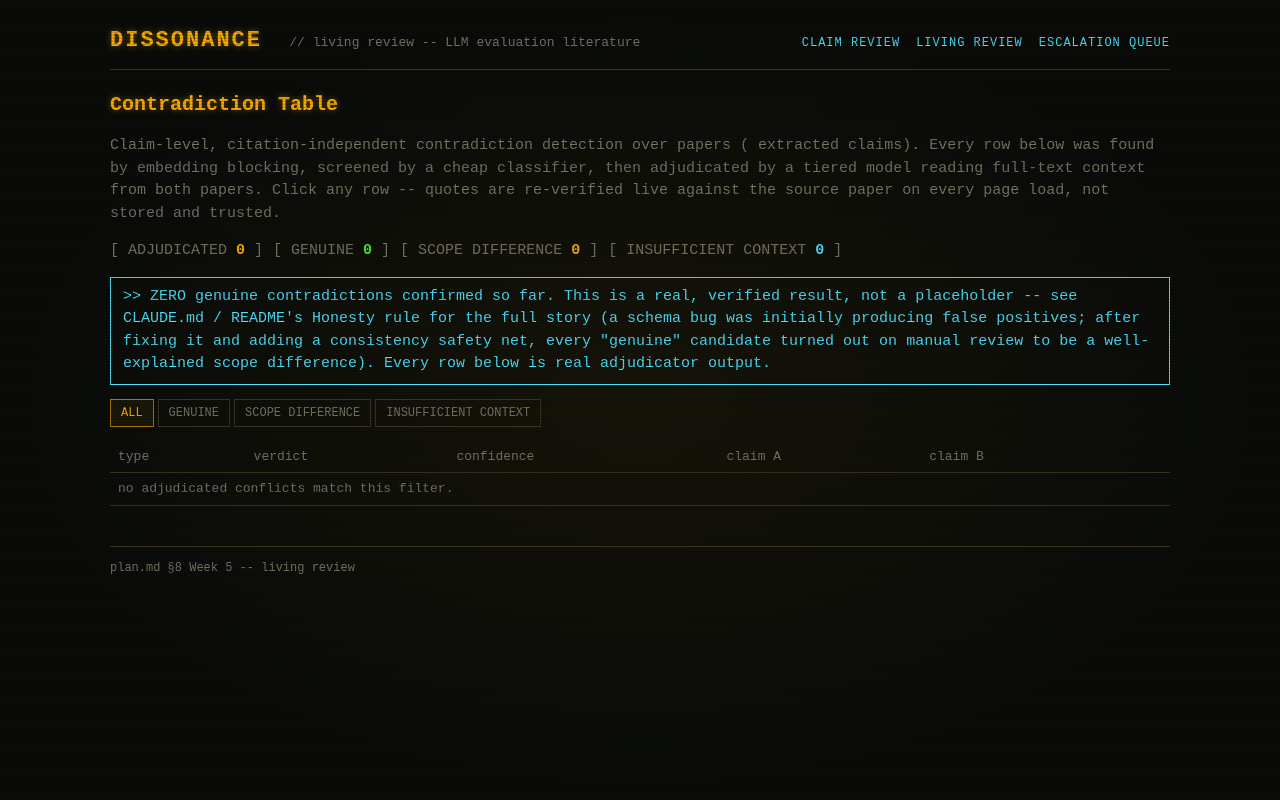
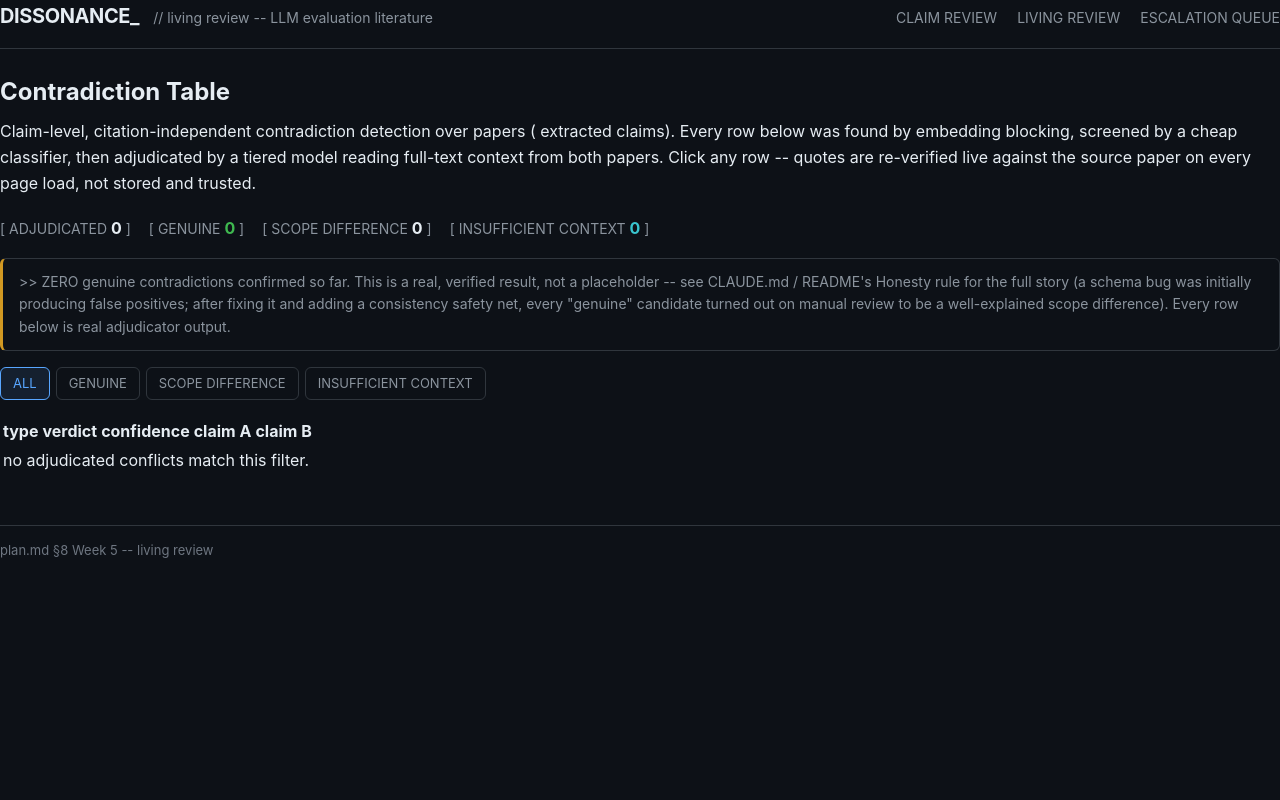
Before and after one commit to ashutosh-rath02/dissonance, a FastAPI app: page /review in a window 1280 px wide. Run offline with FastAPI, Linux system fonts and the light colour scheme.

Commit message:
Redesign UI: replace low-contrast CRT theme with a readable dark UI

```diff
--- a/web/static/style.css
+++ b/web/static/style.css
@@ -1,18 +1,19 @@
-/* Dissonance claim review -- amber-phosphor CRT terminal theme. */
+/* Dissonance -- clean dark UI. Sans-serif for body text, monospace only for
+   data (ids, quotes, code) so long-form reading stays comfortable. */
 
 :root {
-  --bg:        #0a0c09;
-  --bg-panel:  #12150f;
-  --amber:     #ffb000;
-  --amber-dim: #a87500;
-  --green:     #39ff14;
-  --green-dim: #1f8c0b;
-  --red:       #ff4d4d;
-  --red-dim:   #8c2b2b;
-  --cyan:      #4de3ff;
-  --text-dim:  #7a7562;
-  --border:    #3a3320;
-  --glow: 0 0 6px rgba(255, 176, 0, 0.45);
+  --bg:          #0d1117;
+  --bg-panel:    #161b22;
+  --bg-raised:   #1c2129;
+  --border:      #30363d;
+  --text:        #e6edf3;
+  --text-dim:    #8b949e;
+  --text-faint:  #6e7681;
+  --blue:        #58a6ff;
+  --green:       #3fb950;
+  --red:         #f85149;
+  --amber:       #d29922;
+  --cyan:        #39c5cf;
 }
 
 * { box-sizing: border-box; }
@@ -21,108 +22,108 @@
   margin: 0;
   padding: 0;
   background: var(--bg);
-  color: var(--amber);
-  font-family: ui-monospace, "Cascadia Code", "JetBrains Mono", "Courier New", monospace;
-  font-size: 15px;
-  line-height: 1.5;
+  color: var(--text);
+  font-family: -apple-system, "Segoe UI", Roboto, Helvetica, Arial, sans-serif;
+  font-size: 16px;
+  line-height: 1.6;
 }
 
-body {
-  min-height: 100vh;
-  background-image: radial-gradient(ellipse at center, rgba(255,176,0,0.05) 0%, transparent 70%);
+.mono {
+  font-family: ui-monospace, "Cascadia Code", "JetBrains Mono", Consolas, monospace;
 }
 
-.scanlines {
-  position: fixed;
-  inset: 0;
-  pointer-events: none;
-  z-index: 50;
-  background: repeating-linear-gradient(
-    to bottom,
-    rgba(0,0,0,0) 0px,
-    rgba(0,0,0,0) 1px,
-    rgba(0,0,0,0.18) 2px,
-    rgba(0,0,0,0.18) 3px
-  );
-  mix-blend-mode: multiply;
+.page {
+  max-width: 1100px;
+  margin: 0 auto;
+  padding: 28px 24px 64px;
 }
 
-@media (prefers-reduced-motion: no-preference) {
-  .cursor {
-    animation: blink 1.1s steps(1) infinite;
-  }
-}
-@keyframes blink { 50% { opacity: 0; } }
-
-.crt-wrap {
-  max-width: 1100px;
-  margin: 0 auto;
-  padding: 24px 20px 60px;
-}
+/* ---- header / nav ---- */
 
 .site-header {
   display: flex;
   align-items: baseline;
-  gap: 12px;
+  flex-wrap: wrap;
+  gap: 14px;
   border-bottom: 1px solid var(--border);
-  padding-bottom: 12px;
+  padding-bottom: 16px;
+  margin-bottom: 24px;
+}
+.logo {
+  font-size: 20px;
+  font-weight: 700;
+  color: var(--text);
+  text-decoration: none;
+  letter-spacing: -0.02em;
+}
+.tagline { color: var(--text-dim); font-size: 14px; }
+
+.site-nav { margin-left: auto; display: flex; gap: 20px; font-size: 14px; }
+.site-nav a { color: var(--text-dim); text-decoration: none; }
+.site-nav a:hover, .site-nav a.nav-active { color: var(--blue); }
+
+.site-footer {
+  margin-top: 48px;
+  padding-top: 14px;
+  border-top: 1px solid var(--border);
+  color: var(--text-faint);
+  font-size: 13px;
+}
+
+a { color: var(--blue); }
+.back-link { display: inline-block; margin-bottom: 18px; text-decoration: none; color: var(--blue); font-size: 14px; }
+.back-link:hover { text-decoration: underline; }
+
+h1 { font-size: 24px; font-weight: 700; margin: 0 0 8px; color: var(--text); }
+h2 { font-size: 18px; font-weight: 600; margin: 0 0 8px; color: var(--text); }
+p { margin: 0 0 12px; }
+
+.lede {
+  color: var(--text-dim);
+  font-size: 15px;
+  max-width: 760px;
   margin-bottom: 20px;
 }
-.logo {
-  font-size: 22px;
-  font-weight: bold;
-  letter-spacing: 2px;
-  color: var(--amber);
-  text-decoration: none;
-  text-shadow: var(--glow);
+
+.text-dim { color: var(--text-dim); }
+.text-faint { color: var(--text-faint); }
+
+/* ---- intro / explainer panel ---- */
+
+.intro-panel {
+  background: var(--bg-panel);
+  border: 1px solid var(--border);
+  border-radius: 8px;
+  padding: 20px 22px;
+  margin-bottom: 24px;
 }
-.tagline { color: var(--text-dim); font-size: 13px; }
-
-.site-nav { margin-left: auto; display: flex; gap: 16px; font-size: 12px; }
-.site-nav a {
-  color: var(--cyan);
-  text-decoration: none;
-  letter-spacing: 1px;
-}
-.site-nav a:hover { text-shadow: 0 0 6px rgba(77,227,255,0.6); }
-
-.site-footer {
-  margin-top: 40px;
-  padding-top: 12px;
-  border-top: 1px solid var(--border);
-  color: var(--text-dim);
-  font-size: 12px;
-}
-
-a { color: var(--cyan); }
-.back-link { display: inline-block; margin-bottom: 16px; text-decoration: none; color: var(--cyan); }
-.back-link:hover { text-shadow: 0 0 6px rgba(77,227,255,0.6); }
-
-h1 {
-  font-size: 20px;
-  color: var(--amber);
-  text-shadow: var(--glow);
-  margin: 0 0 8px;
-}
-
-.mono-dim { color: var(--text-dim); }
+.intro-panel h2 { margin-bottom: 10px; }
+.intro-panel p { color: var(--text-dim); font-size: 15px; max-width: 760px; }
+.intro-panel p:last-child { margin-bottom: 0; }
+.intro-panel strong { color: var(--text); }
 
 /* ---- stats / banners ---- */
 
-.stats-bar { margin-bottom: 14px; display: flex; flex-wrap: wrap; gap: 10px; }
-.stat { color: var(--text-dim); }
-.stat b { color: var(--amber); }
+.stats-bar { margin-bottom: 16px; display: flex; flex-wrap: wrap; gap: 10px 18px; }
+.stat { color: var(--text-dim); font-size: 14px; }
+.stat b { color: var(--text); font-size: 16px; }
 .stat-good b { color: var(--green); }
 .stat-bad b { color: var(--red); }
 .stat-warn b { color: var(--cyan); }
 
 .banner {
   border: 1px solid var(--border);
-  padding: 8px 12px;
-  margin-bottom: 14px;
+  border-left: 3px solid var(--border);
+  border-radius: 6px;
+  padding: 12px 16px;
+  margin-bottom: 16px;
+  font-size: 14px;
+  color: var(--text-dim);
 }
-.banner-ok { color: var(--green); border-color: var(--green-dim); }
-.banner-warn { color: var(--cyan); border-color: var(--cyan); }
+.banner-ok { border-left-color: var(--green); }
+.banner-ok strong { color: var(--green); }
+.banner-warn { border-left-color: var(--amber); }
+.banner-warn strong { color: var(--amber); }
 
 .export-bar { margin-bottom: 20px; }
 
@@ -130,153 +131,164 @@
 
 .btn {
   font-family: inherit;
-  font-size: 13px;
-  background: transparent;
-  border: 1px solid var(--amber-dim);
-  color: var(--amber);
-  padding: 6px 12px;
+  font-size: 14px;
+  font-weight: 600;
+  background: var(--bg-raised);
+  border: 1px solid var(--border);
+  border-radius: 6px;
+  color: var(--text);
+  padding: 8px 14px;
   cursor: pointer;
 }
-.btn:hover { background: var(--amber); color: #0a0c09; box-shadow: var(--glow); }
-.btn-primary { border-color: var(--amber); }
-.btn-good { border-color: var(--green-dim); color: var(--green); }
-.btn-good:hover { background: var(--green); color: #0a0c09; box-shadow: 0 0 6px rgba(57,255,20,0.5); }
-.btn-bad { border-color: var(--red-dim); color: var(--red); }
-.btn-bad:hover { background: var(--red); color: #0a0c09; box-shadow: 0 0 6px rgba(255,77,77,0.5); }
+.btn:hover { border-color: var(--text-dim); }
+.btn-primary { background: var(--blue); border-color: var(--blue); color: #0d1117; }
+.btn-primary:hover { opacity: 0.88; }
+.btn-good { border-color: var(--green); color: var(--green); }
+.btn-good:hover { background: rgba(63,185,80,0.12); }
+.btn-bad { border-color: var(--red); color: var(--red); }
+.btn-bad:hover { background: rgba(248,81,73,0.12); }
 .btn-warn { border-color: var(--cyan); color: var(--cyan); }
-.btn-warn:hover { background: var(--cyan); color: #0a0c09; box-shadow: 0 0 6px rgba(77,227,255,0.5); }
+.btn-warn:hover { background: rgba(57,197,207,0.12); }
 
-/* ---- dashboard table ---- */
+/* ---- tables ---- */
 
-.paper-table {
+.data-table {
   width: 100%;
   border-collapse: collapse;
-  font-size: 13px;
+  font-size: 14px;
 }
-.paper-table th {
+.data-table th {
   text-align: left;
   color: var(--text-dim);
-  font-weight: normal;
+  font-weight: 600;
   border-bottom: 1px solid var(--border);
-  padding: 6px 8px;
+  padding: 8px 10px;
 }
-.paper-table td {
+.data-table td {
   border-bottom: 1px solid var(--border);
-  padding: 6px 8px;
+  padding: 10px;
   vertical-align: top;
 }
-.paper-table tr:hover td { background: rgba(255,176,0,0.05); }
-.title-cell { color: #e8dcc0; max-width: 420px; }
+.data-table tr:hover td { background: var(--bg-panel); }
+.title-cell { color: var(--text); max-width: 420px; }
 .num { text-align: right; }
-.link-review { text-decoration: none; color: var(--green); }
-.link-review:hover { text-shadow: 0 0 6px rgba(57,255,20,0.6); }
+.link-review { text-decoration: none; color: var(--blue); font-weight: 600; }
+.link-review:hover { text-decoration: underline; }
 
 /* ---- badges ---- */
 
 .badge {
   display: inline-block;
+  border-radius: 4px;
+  padding: 2px 8px;
+  font-size: 12px;
+  font-weight: 600;
+  background: var(--bg-raised);
+  color: var(--text-dim);
   border: 1px solid var(--border);
-  padding: 1px 6px;
-  font-size: 11px;
-  color: var(--text-dim);
 }
-.badge-done { color: var(--green); border-color: var(--green-dim); }
-.badge-pending { color: var(--cyan); border-color: var(--cyan); }
-.badge-quarantined { color: var(--red); border-color: var(--red-dim); }
-.badge-html_available { color: var(--green); border-color: var(--green-dim); }
-.badge-abstract_only { color: var(--cyan); border-color: var(--cyan); }
-.badge-unknown, .badge-pdf_only { color: var(--text-dim); }
-.badge-unlabeled { color: var(--text-dim); }
-.badge-verdict-correct { color: var(--green); border-color: var(--green-dim); }
-.badge-verdict-incorrect { color: var(--red); border-color: var(--red-dim); }
-.badge-verdict-uncertain { color: var(--cyan); border-color: var(--cyan); }
-.badge-verdict-genuine { color: var(--red); border-color: var(--red-dim); }
-.badge-verdict-scope_difference { color: var(--text-dim); }
-.badge-verdict-insufficient_context { color: var(--cyan); border-color: var(--cyan); }
-.badge-verdict-extraction_error { color: var(--amber); border-color: var(--amber-dim); }
+.badge-done, .badge-html_available, .badge-verdict-correct { color: var(--green); border-color: rgba(63,185,80,0.4); background: rgba(63,185,80,0.1); }
+.badge-pending, .badge-abstract_only, .badge-verdict-uncertain, .badge-verdict-insufficient_context { color: var(--cyan); border-color: rgba(57,197,207,0.4); background: rgba(57,197,207,0.1); }
+.badge-quarantined, .badge-verdict-incorrect, .badge-verdict-genuine { color: var(--red); border-color: rgba(248,81,73,0.4); background: rgba(248,81,73,0.1); }
+.badge-verdict-extraction_error { color: var(--amber); border-color: rgba(210,153,34,0.4); background: rgba(210,153,34,0.1); }
+.badge-unknown, .badge-pdf_only, .badge-unlabeled, .badge-verdict-scope_difference { color: var(--text-dim); }
 
-/* ---- living review filter bar ---- */
-.filter-bar { margin-bottom: 14px; display: flex; gap: 4px; }
+/* ---- filter bar ---- */
+
+.filter-bar { margin-bottom: 16px; display: flex; gap: 6px; flex-wrap: wrap; }
 .filter-bar a {
   text-decoration: none;
   color: var(--text-dim);
   border: 1px solid var(--border);
-  padding: 4px 10px;
-  font-size: 12px;
+  border-radius: 6px;
+  padding: 5px 12px;
+  font-size: 13px;
 }
-.filter-bar a:hover { color: var(--amber); }
-.filter-bar a.filter-active { color: var(--amber); border-color: var(--amber-dim); background: rgba(255,176,0,0.06); }
+.filter-bar a:hover { color: var(--text); border-color: var(--text-dim); }
+.filter-bar a.filter-active { color: var(--blue); border-color: var(--blue); background: rgba(88,166,255,0.1); }
 
-/* ---- paper detail ---- */
+/* ---- paper / claim detail ---- */
 
-.paper-meta { display: flex; flex-wrap: wrap; gap: 10px; align-items: center; margin-bottom: 8px; }
+.paper-header { margin-bottom: 20px; }
+.paper-meta { display: flex; flex-wrap: wrap; gap: 10px; align-items: center; margin-bottom: 10px; font-size: 14px; }
 
 .claim-card {
   background: var(--bg-panel);
   border: 1px solid var(--border);
-  padding: 14px 16px;
+  border-radius: 8px;
+  padding: 18px 20px;
   margin-bottom: 18px;
 }
 .claim-head {
   display: flex;
   gap: 12px;
   align-items: center;
-  margin-bottom: 8px;
-  font-size: 12px;
+  margin-bottom: 10px;
+  font-size: 13px;
   color: var(--text-dim);
 }
-.claim-index { letter-spacing: 1px; }
+.claim-index { font-weight: 600; color: var(--text-dim); }
 .confidence { margin-left: auto; }
 
 .assertion {
-  font-size: 16px;
-  color: #f2e6c8;
-  margin: 0 0 10px;
+  font-size: 17px;
+  font-weight: 500;
+  color: var(--text);
+  margin: 0 0 12px;
 }
 
 .claim-facts {
   width: 100%;
-  font-size: 12px;
+  font-size: 13px;
   border-collapse: collapse;
-  margin-bottom: 10px;
+  margin-bottom: 12px;
 }
 .claim-facts td {
-  padding: 3px 8px 3px 0;
+  padding: 4px 10px 4px 0;
   color: var(--text-dim);
   vertical-align: top;
 }
 .claim-facts td:nth-child(2), .claim-facts td:nth-child(4) {
-  color: #d8cba0;
+  color: var(--text);
 }
 
-.quote-block { margin-bottom: 10px; }
+.quote-block { margin-bottom: 12px; }
 .quote-label {
-  font-size: 11px;
+  font-size: 12px;
   color: var(--text-dim);
   display: flex;
   gap: 10px;
-  margin-bottom: 4px;
+  align-items: center;
+  margin-bottom: 6px;
 }
-.hash-ok { color: var(--green); }
-.hash-bad { color: var(--red); }
+.hash-ok { color: var(--green); font-weight: 600; }
+.hash-bad { color: var(--red); font-weight: 600; }
 blockquote {
   margin: 0;
-  padding: 8px 10px;
-  border-left: 2px solid var(--amber-dim);
-  background: rgba(255,176,0,0.04);
-  color: #d8cba0;
-  font-size: 13px;
+  padding: 10px 14px;
+  border-left: 3px solid var(--border);
+  background: var(--bg-raised);
+  border-radius: 0 6px 6px 0;
+  color: var(--text);
+  font-size: 14px;
 }
 
 .label-form { display: flex; flex-direction: column; gap: 8px; }
 .label-form textarea {
   width: 100%;
-  background: #0a0c09;
+  background: var(--bg-raised);
   border: 1px solid var(--border);
-  color: var(--amber);
+  border-radius: 6px;
+  color: var(--text);
   font-family: inherit;
-  font-size: 12px;
-  padding: 6px 8px;
+  font-size: 13px;
+  padding: 8px 10px;
   resize: vertical;
 }
-.label-buttons { display: flex; gap: 8px; }
+.label-buttons { display: flex; gap: 8px; flex-wrap: wrap; }
+
+.claims-grid { display: grid; grid-template-columns: 1fr 1fr; gap: 20px; }
+@media (max-width: 720px) {
+  .claims-grid { grid-template-columns: 1fr; }
+  .site-nav { margin-left: 0; }
+}
```
